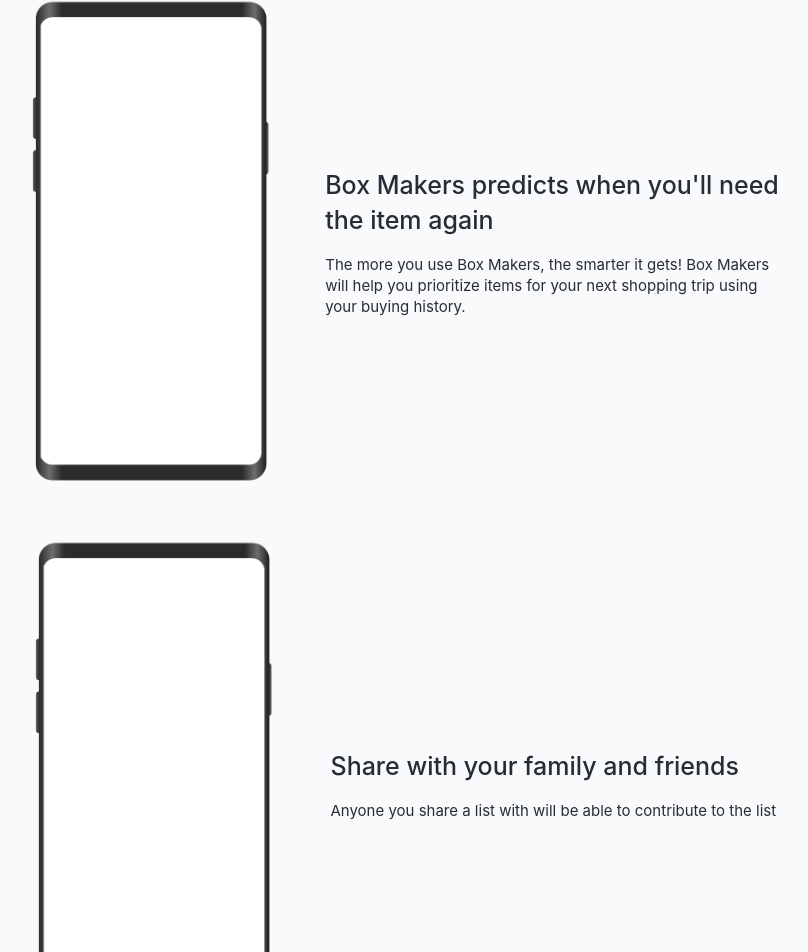
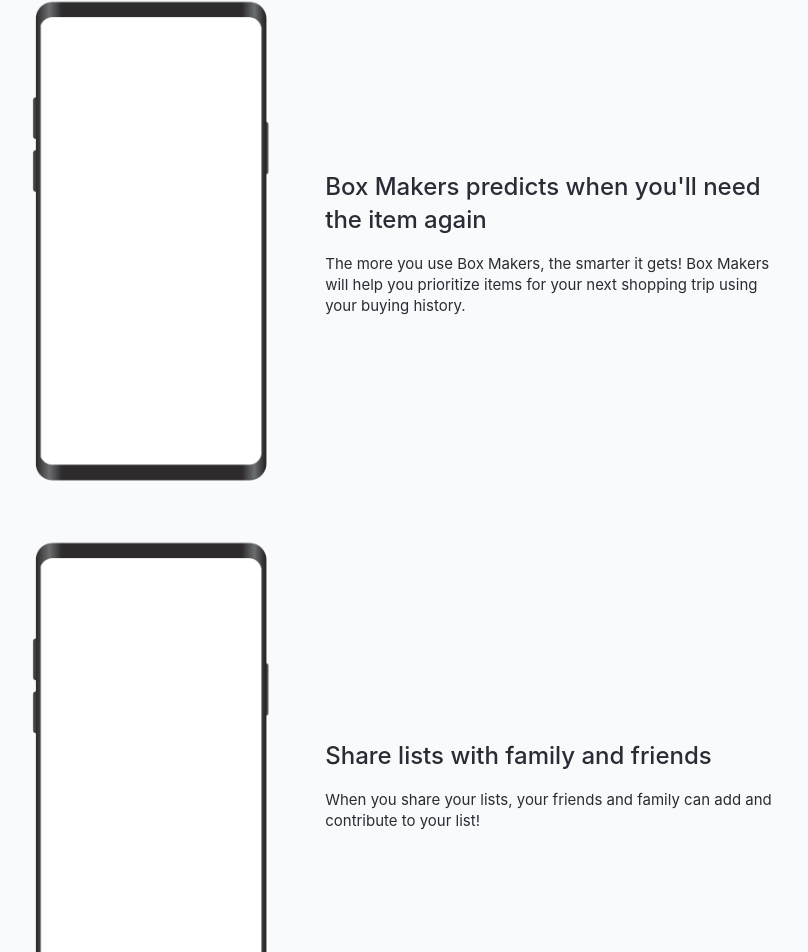
Before and after one commit to the-collab-lab/tcl-69-smart-shopping-list, a React (Vite) app: page /about in a window 1280 px wide. Shown: the part 1843-2795 px from the top of the page, without its empty margins (238-1046 px from the left). Built offline with nearby package versions, Linux system fonts and the light colour scheme; no server answers.

Commit message:
Change css and change text of Share List section

```diff
--- a/src/views/About.css
+++ b/src/views/About.css
@@ -4,6 +4,7 @@
 	justify-content: center;
 	max-width: 1200px;
 	padding: 0;
+	margin: 0;
 }
 
 .About-title {
@@ -13,14 +14,14 @@
 .About-section {
 	display: flex;
 	align-items: center;
-	justify-content: space-evenly;
+	justify-content: space-between;
 	padding: 25px 0;
 	gap: 50px;
 }
 
 .About-section h2 {
 	font-weight: 500;
-	font-size: 2.5rem;
+	font-size: 2.4rem;
 	margin: 16px 0;
 }
 
--- a/src/views/About.jsx
+++ b/src/views/About.jsx
@@ -51,10 +51,10 @@
 				<section className="About-section">
 					<img width="250px" alt="phone screenshot" src="../img/phone.png" />
 					<div className="About-section-text">
-						<h2>Share with your family and friends</h2>
+						<h2>Share lists with family and friends</h2>
 						<p>
-							Anyone you share a list with will be able to contribute to the
-							list
+							When you share your lists, your friends and family can add and
+							contribute to your list!
 						</p>
 					</div>
 				</section>
```
